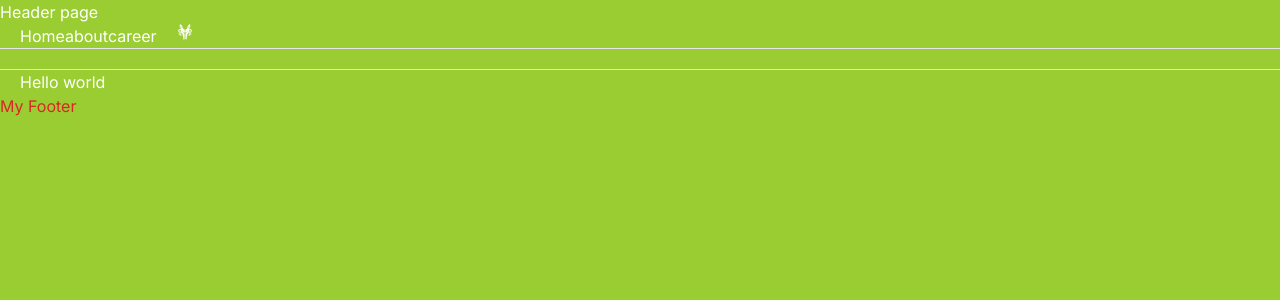
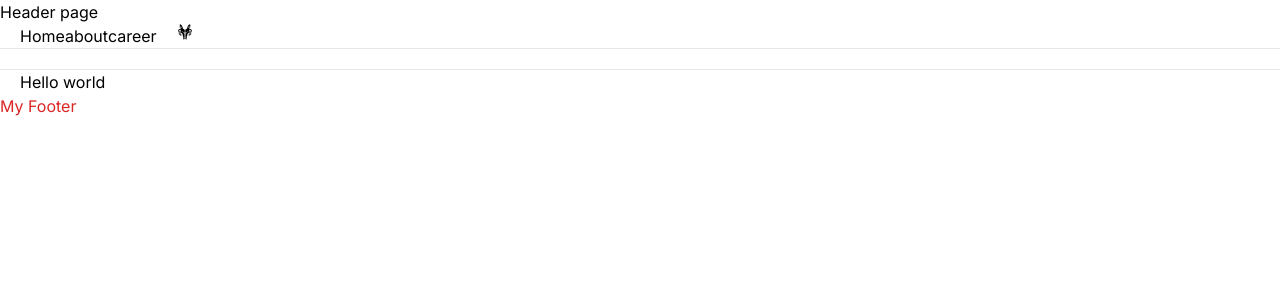
Before and after one commit to messfind/Next, a Next.js app in the folder beta/: page / in a window 1280 px wide. Shown: the top 300 px of the page. Built offline with nearby package versions, Linux system fonts and the light colour scheme.

Commit message:
Update globals.css

```diff
--- a/beta/app/globals.css
+++ b/beta/app/globals.css
@@ -9,7 +9,7 @@
 }
 
 body {
-  background-color: yellowgreen;
+background-color: white;
   color: rgb(var(--foreground-rgb));
-  color: white;
+  color: black;
 }
```
